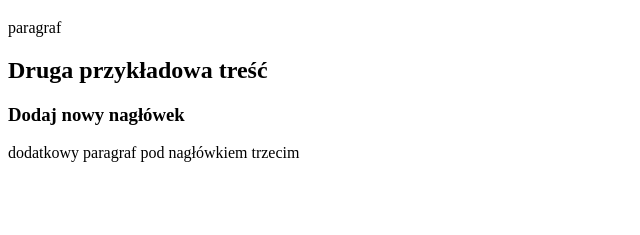
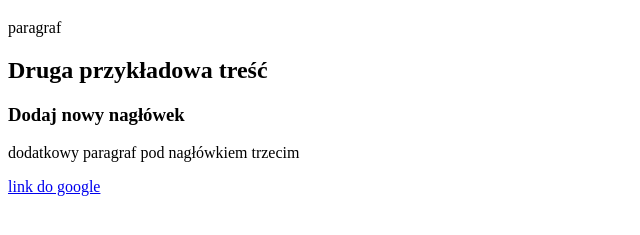
Before and after one commit to mikolaj8122/learning-git, a plain HTML site: page index.html in a window 1280 px wide. Shown: the part 61-296 px from the top of the page, without its empty margins (0-640 px from the left). Drawn offline with nearby package versions, Linux system fonts and the light colour scheme; files that its build step writes are made by us from their sources.

Commit message:
Add a link to Google

```diff
--- a/index.html
+++ b/index.html
@@ -11,5 +11,6 @@
         <h2>Druga przykładowa treść</h2>
         <h3>Dodaj nowy nagłówek</h3>
         <p>dodatkowy paragraf pod nagłówkiem trzecim</p>
+        <a href="https://www.google.com/">link do google</a>
     </body>
 </html>
```
